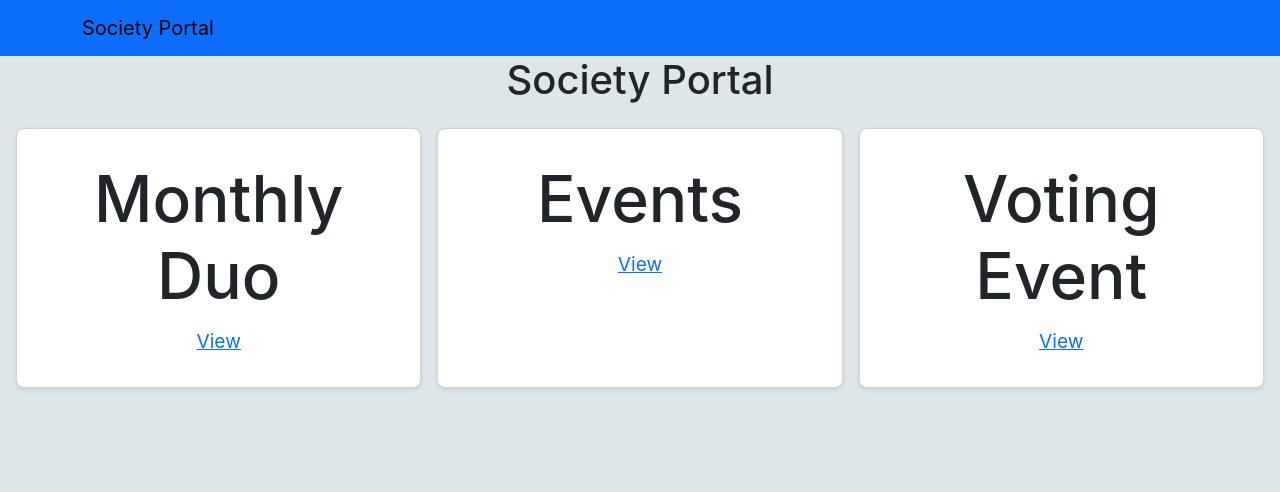
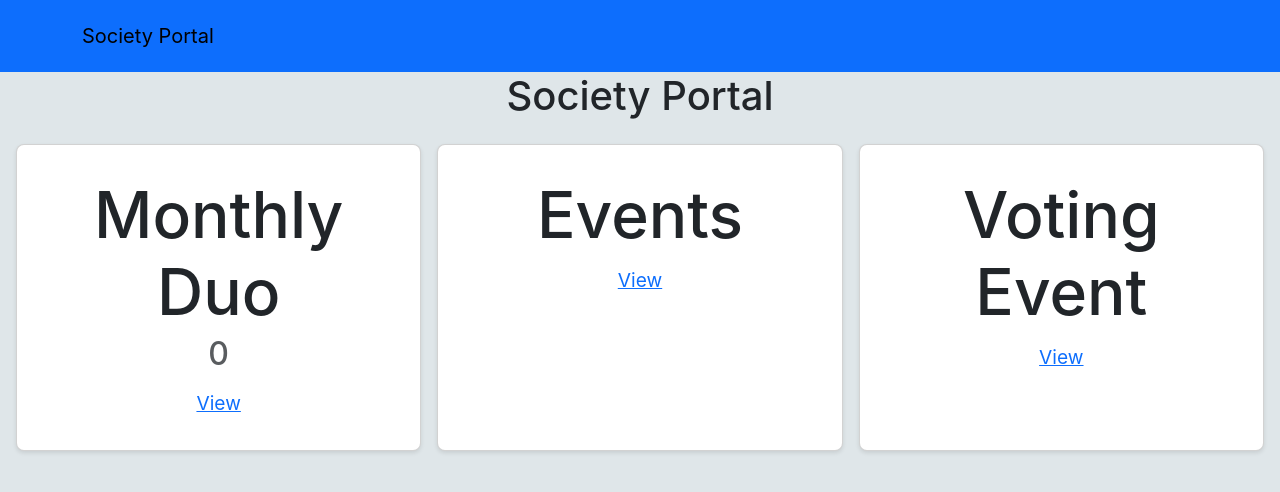
Before and after one commit to Devloperswagatam/Society-Management-Portal, a React (Create React App) app in the folder Frontend/smp/: page /home in a window 1280 px wide. Shown: the top 492 px of the page. Built offline with nearby package versions, Linux system fonts and the light colour scheme; no server answers.

Commit message:
My changes

```diff
--- a/Frontend/smp/src/components/Account.js
+++ b/Frontend/smp/src/components/Account.js
@@ -12,6 +12,7 @@ const Account = () => {
   const [accounts, setAccounts] = useState([]);
   const [statusFilter, setStatusFilter] = useState("all");
   const [monthFilter, setMonthFilter] = useState("");
+  const [totalAmount,setTotalAmount] = useState(0);
   const apiService = new ApiService();
 
   useEffect(() => {
@@ -37,7 +38,7 @@ const Account = () => {
       (total, account) => total + account.amount,
       0
     );
-    // onPendingDuosUpdate(totalAmount); // Pass the total amount to the parent component
+    setTotalAmount(totalAmount);
   };
 
   const formatDate = (dateString) => {
@@ -91,7 +92,7 @@ const Account = () => {
         name={sessionStorage.getItem("name")}
       />
 
-      {/* <Home totalamount={updatePendingDuos(accounts)}/> */}
+      {/* <Home totalAmount={totalAmount}/> */}
 
       <h2>Accounts Page</h2>
 
--- a/Frontend/smp/src/components/Home.js
+++ b/Frontend/smp/src/components/Home.js
@@ -1,16 +1,18 @@
-import React, { useState, useEffect,useContext } from "react";
+import React, { useState, useEffect, useContext } from "react";
 import ApiService from "./services/ApiService";
 import Navbar from "./Navbar";
 import { Card } from "react-bootstrap";
 import "./componentCSS/Home.css";
 
-const Home = (props) => {
+const Home = () => {
+  // console.log(`Total maount is ${props.totalAmount}`);
   // const totalAmount = useContext(AccountContext);
 
   const apiService = new ApiService();
   const [isLoggedIn, setIsLoggedIn] = useState(false);
   const [role, setRole] = useState("");
   const [name, setName] = useState("");
+  const [totalAmount, setTotalAmount] = useState(0);
 
   const checkLoginStatus = async () => {
     // const apiService = new ApiService();
@@ -21,7 +23,7 @@ const Home = (props) => {
       setIsLoggedIn(true);
       setRole(resident.role);
       setName(resident.name);
-      sessionStorage.setItem("rid",resident.rid);
+      sessionStorage.setItem("rid", resident.rid);
       sessionStorage.setItem("role", resident.role);
       sessionStorage.setItem("name", resident.name);
       sessionStorage.setItem("isLoggedIn", true);
@@ -32,16 +34,23 @@ const Home = (props) => {
     }
   };
 
+  // const checkPendingAmount = async () => {
+  //   const response = await apiService.getPendingAmount();
+  //   const totalAmount = response.data;
+  //   setTotalAmount(totalAmount);
+  // };
 
   // checkLoginStatus();
   useEffect(() => {
     checkLoginStatus();
+    // checkPendingAmount();
   }, []);
 
   return (
     <>
       <Navbar role={role} isLoggedIn={isLoggedIn} name={name} />
       <h1>Society Portal</h1>
+
       <div className="cardContainer">
         <Card
           key={sessionStorage.getItem("rid")}
@@ -59,11 +68,9 @@ const Home = (props) => {
               className="mb-2 text-muted"
               style={{ fontSize: "2rem" }}
             >
-                {props.totalamount}
+              {totalAmount}
             </Card.Subtitle>
-              <Card.Text style={{ fontSize: "1.5rem" }}>
-                {}
-              </Card.Text>
+            <Card.Text style={{ fontSize: "1.5rem" }}>{}</Card.Text>
             <Card.Link href="/account" style={{ fontSize: "1.2rem" }}>
               View
             </Card.Link>
@@ -87,9 +94,7 @@ const Home = (props) => {
             >
               {}
             </Card.Subtitle>
-              <Card.Text style={{ fontSize: "1.5rem" }}>
-                {}
-              </Card.Text>
+            <Card.Text style={{ fontSize: "1.5rem" }}>{}</Card.Text>
             <Card.Link href="/events" style={{ fontSize: "1.2rem" }}>
               View
             </Card.Link>
@@ -113,9 +118,7 @@ const Home = (props) => {
             >
               {}
             </Card.Subtitle>
-              <Card.Text style={{ fontSize: "1.5rem" }}>
-                {}
-              </Card.Text>
+            <Card.Text style={{ fontSize: "1.5rem" }}>{}</Card.Text>
             <Card.Link href="/voting" style={{ fontSize: "1.2rem" }}>
               View
             </Card.Link>
--- a/Frontend/smp/src/components/Navbar.js
+++ b/Frontend/smp/src/components/Navbar.js
@@ -3,35 +3,13 @@ import { Link } from "react-router-dom";
 import ApiService from "./services/ApiService";
 import Dropdown from "react-bootstrap/Dropdown";
 import DropdownButton from "react-bootstrap/DropdownButton";
+import "./componentCSS/Navbar.css";
 
 const Navbar = (props) => {
-  // console.log("props = ", props);
-  // const [isLoggedIn, setIsLoggedIn] = useState(false);
-  // const [role, setRole] = useState("");
-  // const [name,setName] = useState("");
 
-  // useEffect(() => {
-  //   const checkLoginStatus = async () => {
-  //     const apiService = new ApiService();
-  //     try {
-  //       const response = await apiService.getLoggedResident();
-  //       const resident = response.data;
-  //       // console.log(response.data);
-  //       setIsLoggedIn(true);
-  //       setRole(resident.role);
-  //       setName(resident.name);
-  //     } catch (error) {
-  //       setIsLoggedIn(false);
-  //       setRole("");
-  //       setName("");
-  //     }
-  //   };
-
-  //   checkLoginStatus();
-  // }, [isLoggedIn]);
 
   return (
-    <nav className="navbar navbar-expand-lg navbar-light bg-primary">
+    <nav className="navbar navbar-expand-lg navbar-light bg-primary nav-css">
       <div className="container">
         <Link className="navbar-brand">
           Society Portal
@@ -57,7 +35,7 @@ const Navbar = (props) => {
                   </Link>
                 </li>
                 <li className="nav-item">
-                  <Link className="nav-link" to="/events">
+                  <Link className="nav-link" to="/events" >
                     Events
                   </Link>
                 </li>
--- a/Frontend/smp/src/components/Voting.js
+++ b/Frontend/smp/src/components/Voting.js
@@ -121,7 +121,7 @@ const Voting = () => {
         candidate.votingEvent.votingId === votingId
     );
   };
-  console.log(candidates);
+  // console.log(candidates);
   // console.log(isNominated(4));
 
   const handleWithdrawNomination = async (votingId) => {
--- a/Frontend/smp/src/components/committee/AccountHandler.js
+++ b/Frontend/smp/src/components/committee/AccountHandler.js
@@ -73,7 +73,8 @@ function AccountHandler() {
           <button className=" btn btn-outline-primary" type="submit">Filter</button>
         </form>
       </div>
-      <Table striped bordered hover>
+      <div className="container">
+      <table striped bordered hover className="table mt-4 shadow">
         <thead className="table-dark">
           <tr>
             <th>ID</th>
@@ -103,7 +104,8 @@ function AccountHandler() {
             </tr>
           ))}
         </tbody>
-      </Table>
+      </table>
+      </div>
     </div>
   );
 }
--- /dev/null
+++ b/Frontend/smp/src/components/componentCSS/Navbar.css
@@ -0,0 +1,3 @@
+.nav-css{
+    padding: 1rem;
+}
--- a/Frontend/smp/src/components/services/ApiService.js
+++ b/Frontend/smp/src/components/services/ApiService.js
@@ -211,6 +211,13 @@ class ApiService {
       this.getConfig()
     );
   }
+
+  getPendingAmount() {
+    return axios.get(
+      "http://localhost:8088/residents/accounts/amount",
+      this.getConfig()
+    );
+  }
 }
 
 export default ApiService;
```
Also changed, not shown: 1 other file (tests, documents, lock files or other folders). Lines whose indentation alone changed are shown as unchanged.
